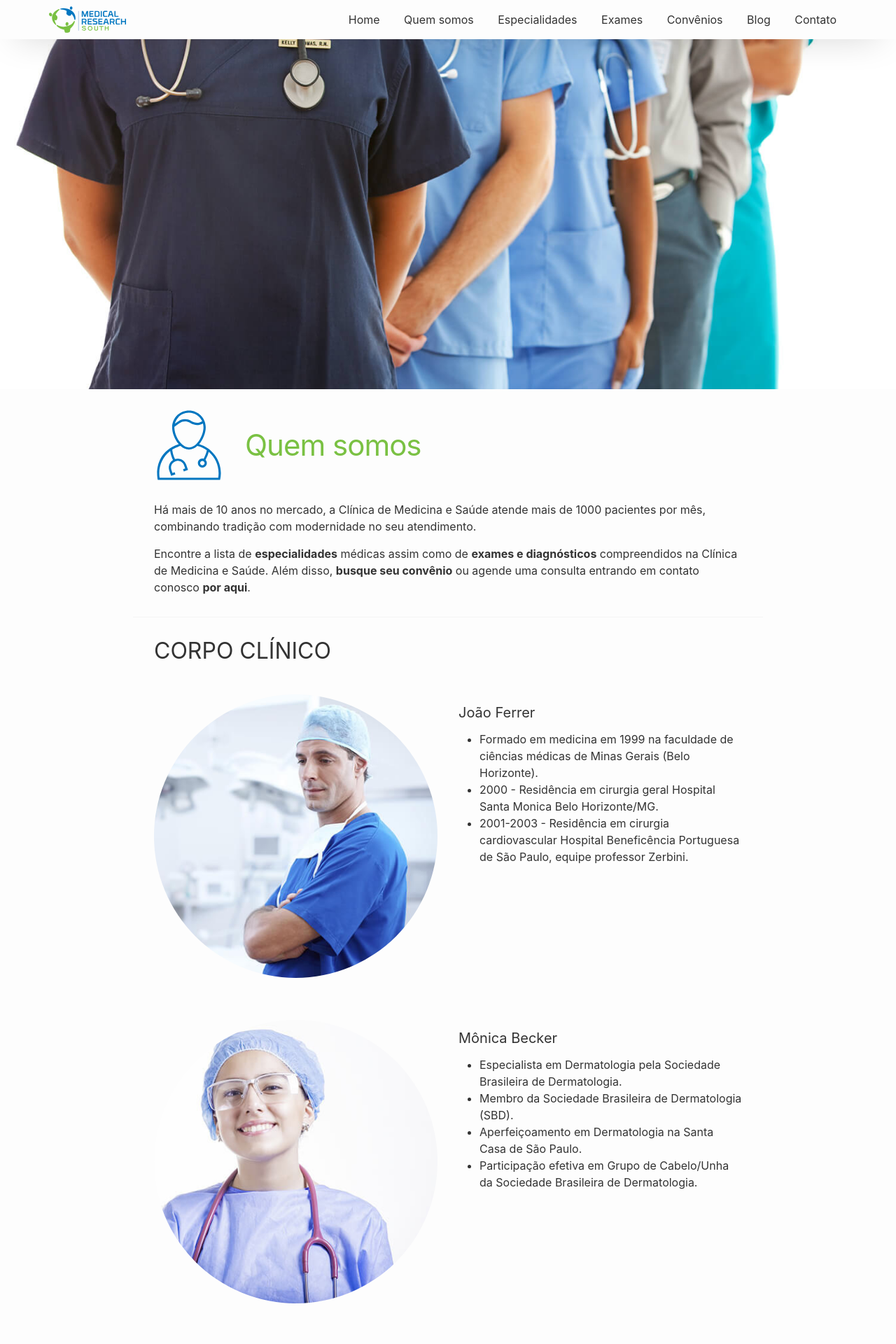
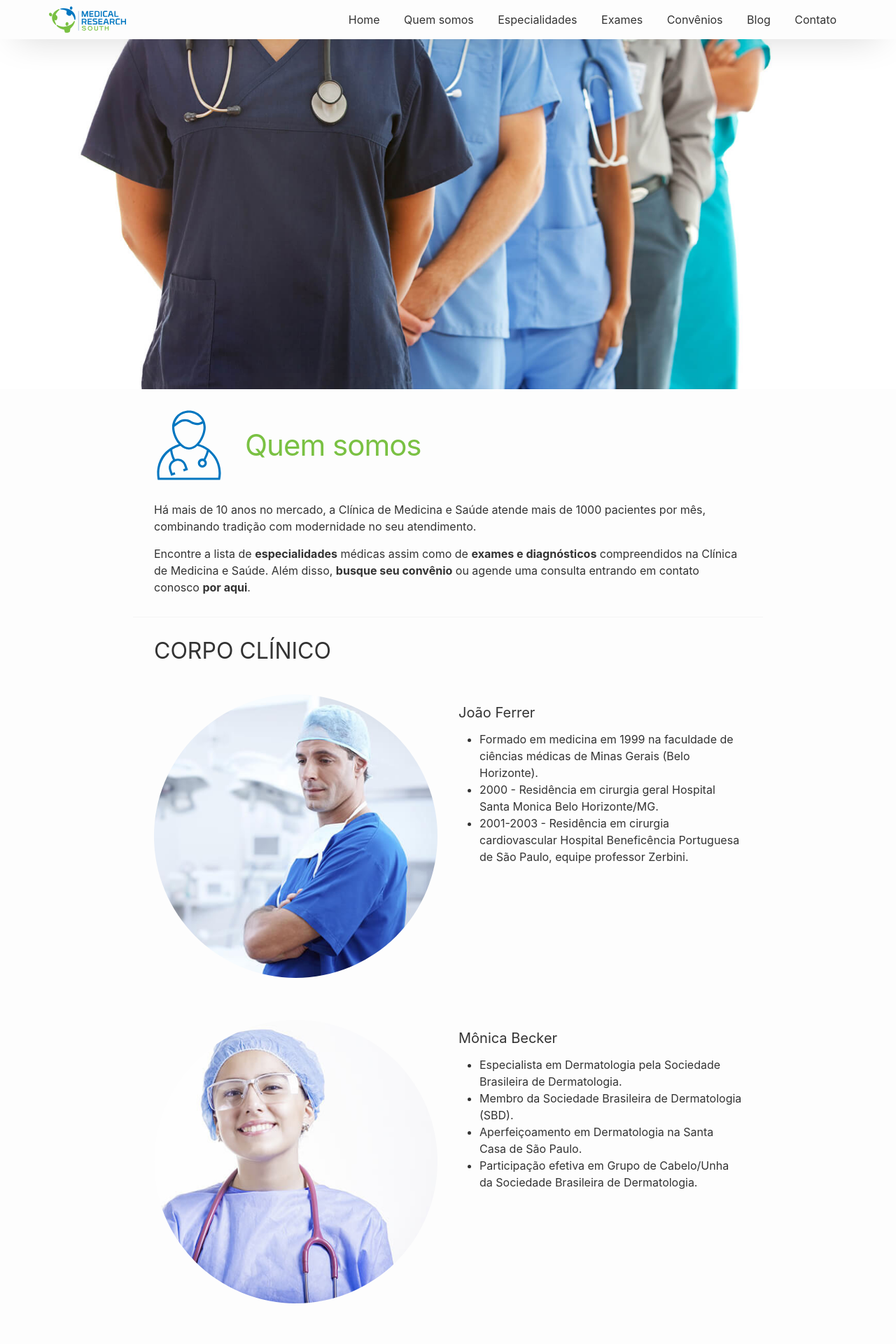
Before and after one commit to CopaTecnologia/medicinaesaude, a Jekyll site: the page built from sobre.markdown, in a window 1280 px wide. Shown: the top 1920 px of the page at 70% size. Built offline with Jekyll 4.4.1, drawn with Linux system fonts in a browser that asks for light colours.

Commit message:
Updated Corpo Clinico and 1 other file

```diff
--- a/sobre.markdown
+++ b/sobre.markdown
@@ -4,7 +4,7 @@ date: 2017-12-20 09:05:00 -02:00
 position: 0
 icon_image: "/uploads/doctor.svg"
 title_color: "#7ac143"
-cover_image: "/uploads/equipe.jpg"
+cover_image: "/uploads/corpo-clinico.jpg"
 excerpt: Há mais de 10 anos no mercado, a Clínica de Medicina e Saúde atende mais
   de 1000 pacientes por mês, combinando tradição com modernidade no seu atendimento.
 nav-title: Quem somos
```
Also changed, not shown: _uploads/corpo-clinico.jpg (added).
